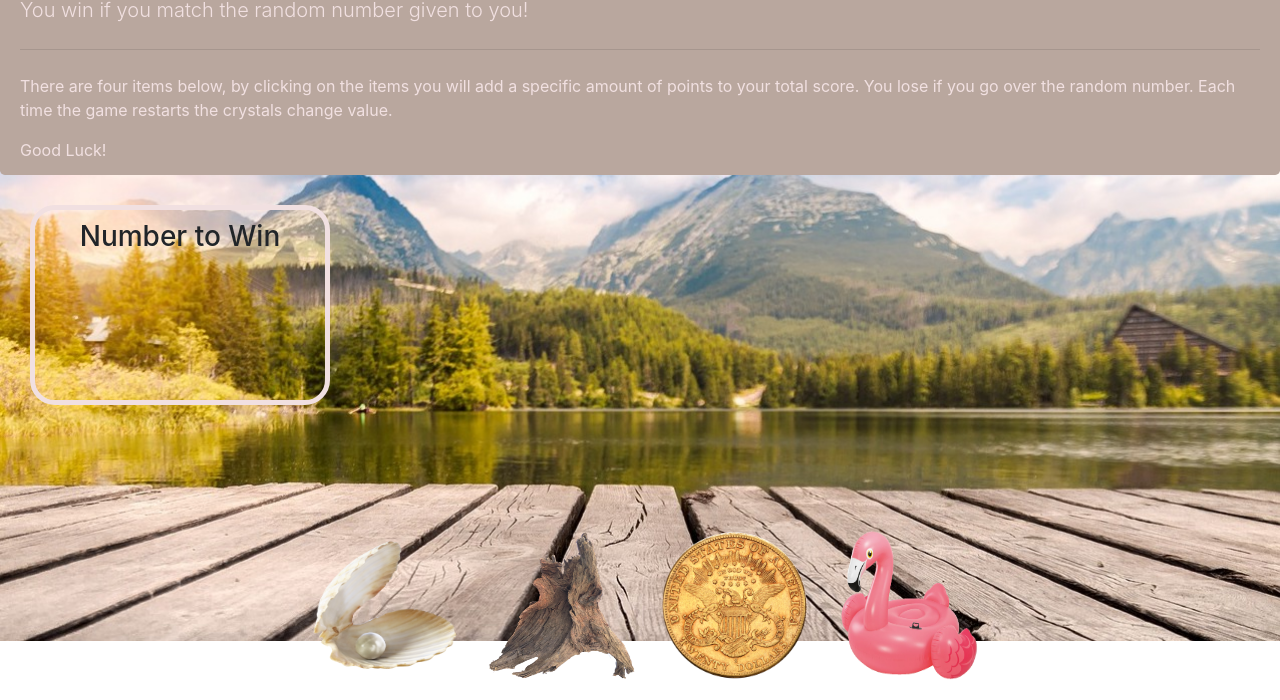
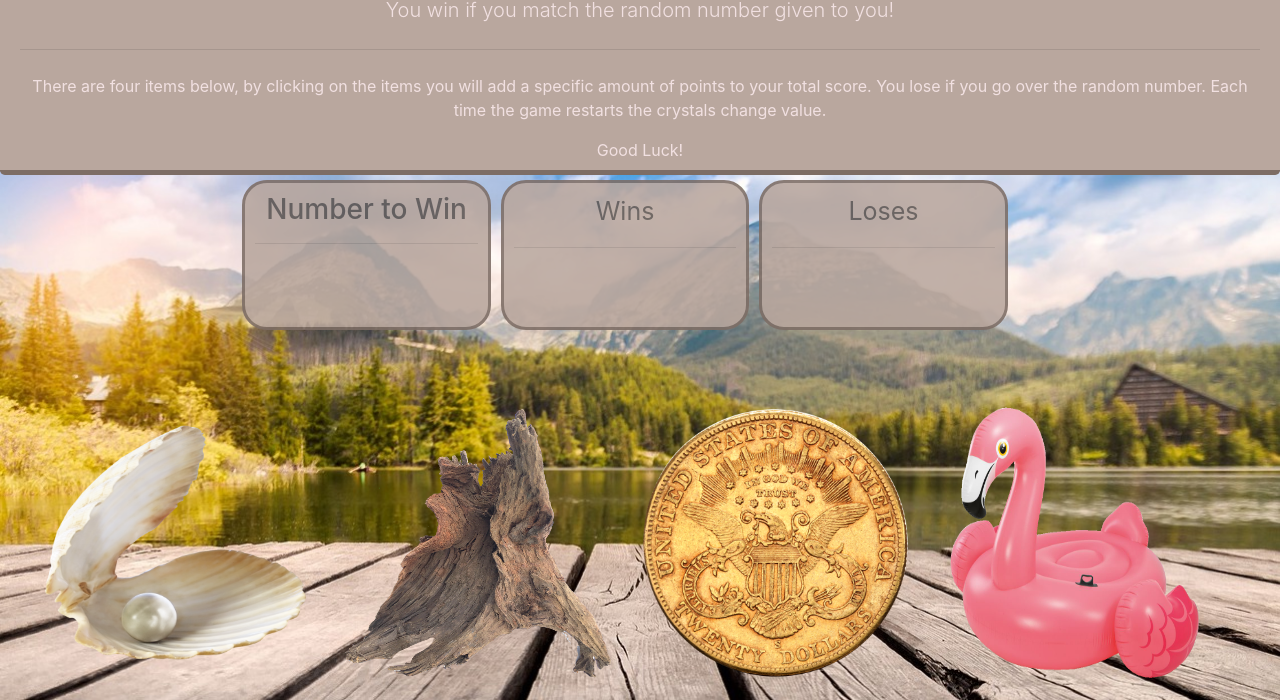
Before and after one commit to kellie13060/Unit-4-Game, a plain HTML site: page index.html in a window 1280 px wide. Shown: the part 100-800 px from the top of the page. Drawn offline with nearby package versions, Linux system fonts and the light colour scheme.

Commit message:
Added some click events and more style changes

```diff
--- a/assets/css/style.css
+++ b/assets/css/style.css
@@ -3,7 +3,7 @@ html, body {
    background-image: url(../images/back1.jpg);
    background-repeat: no-repeat;
    background-size: 100%;
-   background-position-y: 180px;
+   background-position: bottom;
 
 }
 
@@ -13,21 +13,28 @@ html, body {
     margin: 0;
     padding: 20px 20px;
     color: #F1E0E1;
+    border-bottom: 5px solid #7d6d65
 }
 
-#foot {
+/* #foot {
   position: fixed;
   left: 0;
   bottom: 0;
   width: 100%;
   opacity: 100%;
   color: white;
-  text-align: center;
+  text-align: center; */
+/* } */
+
+.center-block {
+  display: block;
+  margin-left: auto;
+  margin-right: auto;
 }
 
 .imgs {
-  height: 150px;
-  width: 150px;
+  height: 275px;
+  width: 275px;
   margin: 10px;
 }
 
@@ -36,12 +43,23 @@ html, body {
   bottom: 10px;
 }
 
-#numberGiven {
-  height: 200px;
-  width: 300px;
+.borderBox {
+  height: 150px;
   border-radius: 25px;
   padding: 10px;
-  border: #F1E0E1 solid 5px;
+  border: 3px solid #7d6d65;
   text-align: center;
-  margin: 30px;
+  margin: 5px;
+  font-size: 25px;
+  background-color: #B9A79E;
+  opacity: 88%;
+  color: #5e5652;
 }
+
+.container2 {
+  margin: 0px 0px 0px 0px;
+}
+
+.row{
+  width: 100%;
+}
--- a/assets/javascript/game.js
+++ b/assets/javascript/game.js
@@ -1,4 +1,37 @@
-var imageCoin = $("imgs");
-var imageShell = $("imgs");
-var imageWood = $("imgs");
-var imagePink = $("imgs");
+//establish the random number given to get
+//number options given and randomly chose
+
+
+//set the numberGiven to match the target number
+
+//check to see if the numbers match or have gone over
+
+//if the numbers match log the win
+//else if the number has gone over log a lose
+//else the number is too low do nothing
+
+
+
+var counter = 0;
+
+var randomNumber = Math.floor(Math.random() * (120-19) + 19);
+console.log(randomNumber);
+$("#numberGiven").append(randomNumber);
+
+
+$("#imgShell").on("click", function() {
+    alert("Clicked");
+
+});
+$("#imgWood").on("click", function() {
+    alert("Clicked");
+
+});
+$("#imgCoin").on("click", function() {
+    alert("Clicked");
+
+});
+$("#imgPink").on("click", function() {
+    alert("Clicked");
+
+});
--- a/index.html
+++ b/index.html
@@ -1,5 +1,6 @@
 <!DOCTYPE html>
 <html lang="en">
+
 <head>
   <meta charset="utf-8">
   <title>Lake Things Collector</title>
@@ -10,25 +11,31 @@
   <link rel="stylesheet" href="assets/css/style.css">
 
 </head>
+
 <body>
 
   <div class="jumbotron">
-        <h1 class="display-4">Lake Things Collector</h1>
-        <p class="lead">You win if you match the random number given to you!</p>
-        <hr class="my-4">
-        <p>There are four items below, by clicking on the items you will add a specific amount of points to your total score. You lose if you go over the random number. Each time the game restarts the crystals change value.</p>
-        <p>Good Luck!</p>
+    <h1 class="display-4 text-center">Lake Things Collector</h1>
+    <p class="lead text-center">You win if you match the random number given to you!</p>
+    <hr class="my-4 text-center">
+    <p class="text-center">There are four items below, by clicking on the items you will add a specific amount of points to your total
+      score. You lose if you go over the random number. Each time the game restarts the crystals change value.</p>
+    <p class="text-center">Good Luck!</p>
   </div>
 
-      <div id="numberGiven">
+  <div class="container2">
+    <div class="row">
+      <div class="col"></div>
+      <div class="col borderBox">
         <h3>Number to Win</h3>
+        <hr>
       </div>
-
-
-        <div class="container" id="lakeThings">
-        <div class="row">
-        <div class="col-3"></div>
-        <div class="col-9">
+      <div class="col borderBox" >Wins<hr></div>
+      <div class="col borderBox">Loses<hr></div>
+      <div class="col"></div>
+    </div>
+    <div class="row" id="lakeThings">
+      <div class="span center-block">
         <img src="assets/images/shell.png" id="imgShell" class="imgs">
         <img src="assets/images/wood.png" id="imgWood" class="imgs">
         <img src="assets/images/coin.png" id="imgCoin" class="imgs">
@@ -36,15 +43,14 @@
       </div>
     </div>
   </div>
-  <div>
 
-  </div>
-    <script src="https://code.jquery.com/jquery-3.3.1.slim.min.js" integrity="sha384-q8i/X+965DzO0rT7abK41JStQIAqVgRVzpbzo5smXKp4YfRvH+8abtTE1Pi6jizo" crossorigin="anonymous"></script>
-    <script src="https://cdnjs.cloudflare.com/ajax/libs/popper.js/1.14.7/umd/popper.min.js" integrity="sha384-UO2eT0CpHqdSJQ6hJty5KVphtPhzWj9WO1clHTMGa3JDZwrnQq4sF86dIHNDz0W1" crossorigin="anonymous"></script>
-    <script src="https://stackpath.bootstrapcdn.com/bootstrap/4.3.1/js/bootstrap.min.js" integrity="sha384-JjSmVgyd0p3pXB1rRibZUAYoIIy6OrQ6VrjIEaFf/nJGzIxFDsf4x0xIM+B07jRM" crossorigin="anonymous"></script>
-    <script src="../Unit-4-Game/assets/javascript/game.js"></script>
+  <script src="https://code.jquery.com/jquery-3.3.1.slim.min.js"
+    integrity="sha384-q8i/X+965DzO0rT7abK41JStQIAqVgRVzpbzo5smXKp4YfRvH+8abtTE1Pi6jizo" crossorigin="anonymous">
+  </script>
+  <script src="assets/javascript/game.js"></script>
   <footer id="foot">
 
   </footer>
 </body>
+
 </html>
```
Also changed, not shown: assets/images/coal.jpg (deleted), assets/images/crys1.png (deleted), assets/images/gold.jpg (deleted), assets/images/rock.jpg (deleted), assets/images/sCNJW.png (deleted). Lines whose indentation alone changed are shown as unchanged.
